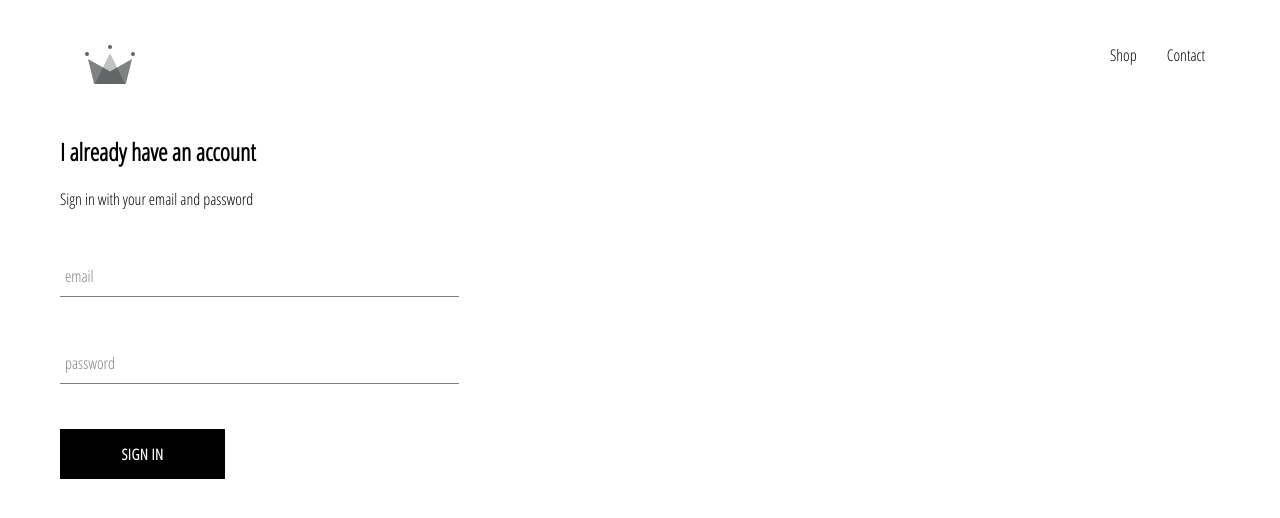
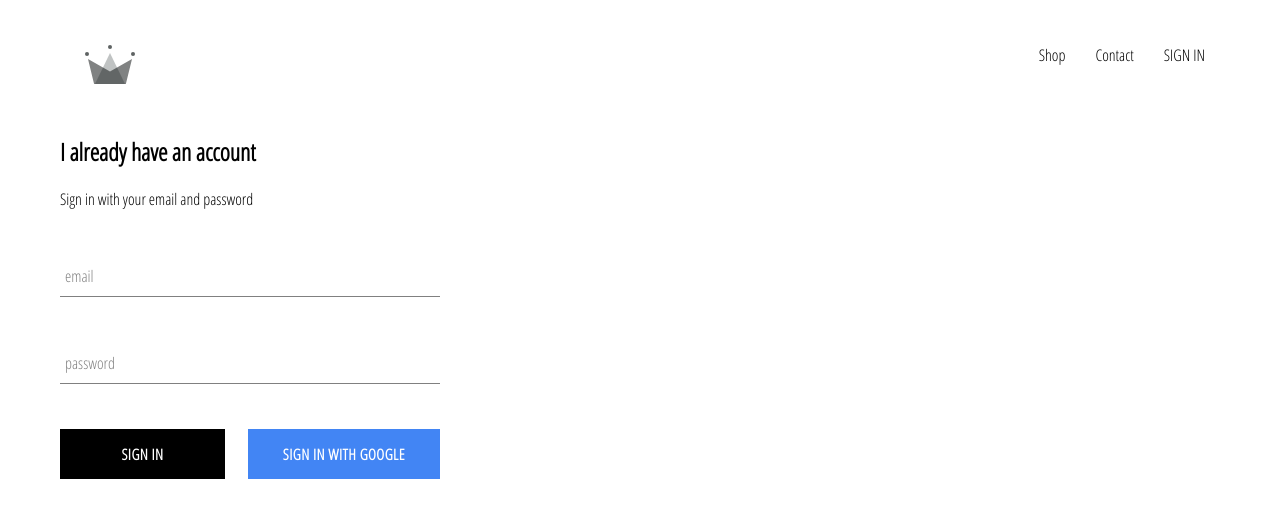
Before and after one commit to bkkcreative19/clothing-ecomm, a React (Create React App) app: page /signin in a window 1280 px wide. Shown: the top 518 px of the page. Built offline with nearby package versions, Linux system fonts and the light colour scheme; no server answers.

Commit message:
added firebase and created signin page

```diff
--- a/package.json
+++ b/package.json
@@ -6,6 +6,7 @@
     "@testing-library/jest-dom": "^4.2.4",
     "@testing-library/react": "^9.3.2",
     "@testing-library/user-event": "^7.1.2",
+    "firebase": "^7.17.1",
     "node-sass": "^4.14.1",
     "react": "^16.13.1",
     "react-dom": "^16.13.1",
--- a/src/App.css
+++ b/src/App.css
@@ -7,3 +7,7 @@
     text-decoration: none;
     color: black;
 }
+
+* {
+    box-sizing: border-box;
+}
--- a/src/App.js
+++ b/src/App.js
@@ -2,22 +2,39 @@
 import { Switch, Route } from 'react-router-dom';
 import HomePage from './pages/homepage/homepage.component'
 import ShopPage from './pages/shop/shop.component';
-// import SignInAndSignUp from './pages/sign-in-and-sign-up/sign-in-and-sign-up.component'
 import Header from './components/header/header.component';
+import { auth} from './firebase/firebase.utils';
 
 import './App.css';
 import SignInAndSignUpPage from './pages/sign-in-and-sign-up/sign-in-and-sign-up.component';
 
-// const HatsPage = () => (
-//   <div>
-//     <h1>HATS PAGE</h1>
-//   </div>
-// )
 
-function App() {
+class App extends React.Component {
+  constructor() {
+    super()
+
+    this.state = {
+      currentUser: null
+    }
+  }
+
+  unsubscribeFromAuth = null
+
+  componentDidMount() {
+    this.unsubscribeFromAuth = auth.onAuthStateChanged(user => {
+      this.setState({currentUser: user})
+      console.log(user)
+    })
+  }
+
+  componentWillUnmount() {
+    this.unsubscribeFromAuth();
+  }
+
+  render() {
     return (
       <div>
-    <Header/>
+        <Header currentUser={this.state.currentUser}/>
         <Switch>
           <Route exact path='/' component={HomePage}/>
           <Route path='/shop' component={ShopPage}/>
@@ -28,4 +45,6 @@
     );
   }
 
+}
+
 export default App;
--- a/src/components/custom-button/custom-button.component.jsx
+++ b/src/components/custom-button/custom-button.component.jsx
@@ -1,8 +1,8 @@
 import React from 'react';
 import './custom-button.styles.scss';
 
-const CustomButton = ({ children, ...otherProps}) => (
-    <button className='custom-button' {...otherProps}>
+const CustomButton = ({ children, isGoogleSignIn, ...otherProps}) => (
+    <button className={`${isGoogleSignIn ? 'google-sign-in': ''} custom-button`} {...otherProps}>
         {children}
     </button>
 )
--- a/src/components/custom-button/custom-button.styles.scss
+++ b/src/components/custom-button/custom-button.styles.scss
@@ -19,4 +19,14 @@
     color: black;
     border: 1px solid black;
   }
+
+  &.google-sign-in {
+    background-color: #4285f4;
+    color: #fff;
+
+    &:hover {
+      background-color: #357ae8;
+      border: none;
+    }
+  }
 }
--- a/src/components/header/header.component.jsx
+++ b/src/components/header/header.component.jsx
@@ -1,17 +1,25 @@
 import React from 'react';
 import { Link } from 'react-router-dom';
+import { auth } from '../../firebase/firebase.utils'
 import { ReactComponent as Logo } from '../../assets/crown.svg'
 
 import './header.styles.scss'
 
-const Header = () => (
+const Header = ({ currentUser }) => (
     <div className='header'>
         <Link className='logo-container' to='/'>
             <Logo className='logo'/>
         </Link>
+
         <div className='options'>
             <Link className='option' to='/shop'>Shop</Link>
             <Link className='option' to='/contact'>Contact</Link>
+            {
+                currentUser ?
+                <div className='option' onClick={() => auth.signOut()}>SIGN OUT</div>
+                :
+                <Link className='option' to='signin'>SIGN IN</Link>
+            }
         </div>
     </div>
 )
--- a/src/components/header/header.styles.scss
+++ b/src/components/header/header.styles.scss
@@ -20,6 +20,7 @@
 
       .option {
         padding: 10px 15px;
+        cursor: pointer;
       }
     }
   }
--- a/src/components/sign-in/sign-in.component.jsx
+++ b/src/components/sign-in/sign-in.component.jsx
@@ -1,6 +1,7 @@
 import React from 'react';
 import FormInput from '../form-input/form-input.component';
 import CustomButton from '../custom-button/custom-button.component';
+import { signInWithGoogle } from '../../firebase/firebase.utils'
 import './sign-in.styles.scss';
 
 class SignIn extends React.Component {
@@ -36,8 +37,11 @@
 
                     <FormInput name='password' label='password' type='password' value={this.state.password} handleChange={this.handleChange} required />
 
+                    <div className='buttons'>
+                        <CustomButton type='submit'>Sign In</CustomButton>
+                        <CustomButton onClick={signInWithGoogle} isGoogleSignIn>Sign In With Google</CustomButton>
+                    </div>
 
-                    <CustomButton type='submit'>Sign In</CustomButton>
                 </form>
             </div>
         )
--- a/src/components/sign-in/sign-in.styles.scss
+++ b/src/components/sign-in/sign-in.styles.scss
@@ -1,9 +1,14 @@
 .sign-in {
-    width: 30vw;
+    width: 380px;
     display: flex;
     flex-direction: column;
 
     .title {
         margin: 10px 0;
     }
+
+    .buttons {
+        display: flex;
+        justify-content: space-between;
+    }
 }
--- /dev/null
+++ b/src/firebase/firebase.utils.js
@@ -0,0 +1,25 @@
+import firebase from 'firebase/app';
+import 'firebase/firestore';
+import 'firebase/auth';
+
+const config = {
+    apiKey: "AIzaSyDVxT5atkf9gOQYb63mwWgt1swtKT_UXbw",
+    authDomain: "clothing-ecomm-db-83f45.firebaseapp.com",
+    databaseURL: "https://clothing-ecomm-db-83f45.firebaseio.com",
+    projectId: "clothing-ecomm-db-83f45",
+    storageBucket: "clothing-ecomm-db-83f45.appspot.com",
+    messagingSenderId: "765110438372",
+    appId: "1:765110438372:web:38ffed3292669166f25ff1",
+    measurementId: "G-W34P47Y8SW"
+  };
+
+firebase.initializeApp(config);
+
+export const auth = firebase.auth();
+export const firestore = firebase.firestore();
+
+const provider = new firebase.auth.GoogleAuthProvider();
+provider.setCustomParameters({ prompt: 'select_account' });
+export const signInWithGoogle = () => auth.signInWithPopup(provider);
+
+export default firebase;
```
Also changed, not shown: 1 other file (tests, documents, lock files or other folders). Lines whose indentation alone changed are shown as unchanged.
